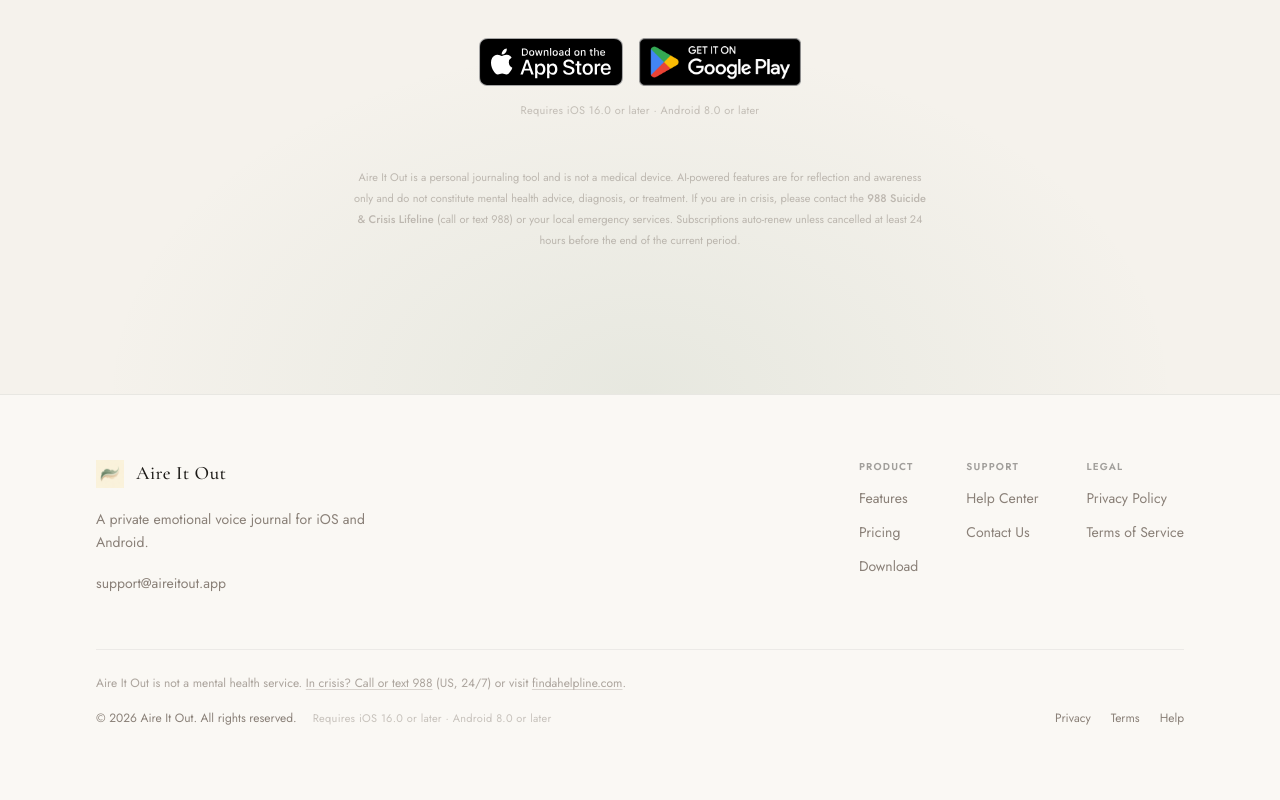
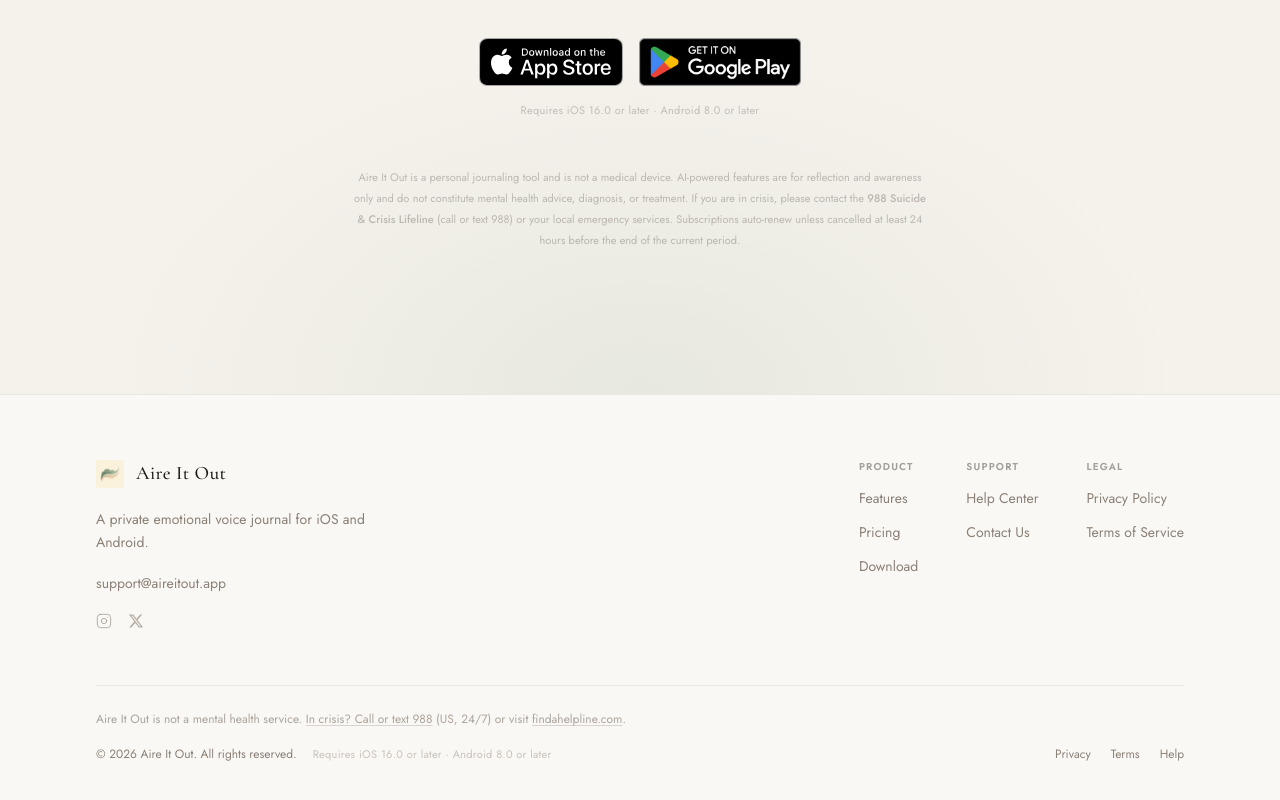
Before and after one commit to kaitpearldev-design/aireitout-website, a Next.js app: page / in a window 1280 px wide. Shown: the part 4233-5033 px from the top of the page. Built offline with nearby package versions, Linux system fonts and the light colour scheme.

Commit message:
Add social links to footer

```diff
--- a/components/Footer.tsx
+++ b/components/Footer.tsx
@@ -17,6 +17,32 @@
             <a href="mailto:support@aireitout.app" className="text-sm text-[#8A8078] hover:text-[#1C1A17] transition-colors duration-200">
               support@aireitout.app
             </a>
+            <div className="flex gap-4">
+              <a
+                href="https://www.instagram.com/aireitout.app/"
+                target="_blank"
+                rel="noopener noreferrer"
+                aria-label="Instagram"
+                className="text-[#8A8078]/60 hover:text-[#1C1A17] transition-colors duration-200"
+              >
+                <svg width="16" height="16" viewBox="0 0 24 24" fill="none" stroke="currentColor" strokeWidth="1.5" strokeLinecap="round" strokeLinejoin="round">
+                  <rect x="2" y="2" width="20" height="20" rx="5" ry="5" />
+                  <circle cx="12" cy="12" r="4" />
+                  <circle cx="17.5" cy="6.5" r="0.75" fill="currentColor" stroke="none" />
+                </svg>
+              </a>
+              <a
+                href="https://x.com/AireItOut"
+                target="_blank"
+                rel="noopener noreferrer"
+                aria-label="X (Twitter)"
+                className="text-[#8A8078]/60 hover:text-[#1C1A17] transition-colors duration-200"
+              >
+                <svg width="16" height="16" viewBox="0 0 24 24" fill="currentColor">
+                  <path d="M18.244 2.25h3.308l-7.227 8.26 8.502 11.24H16.17l-5.214-6.817L4.99 21.75H1.68l7.73-8.835L1.254 2.25H8.08l4.713 6.231zm-1.161 17.52h1.833L7.084 4.126H5.117z" />
+                </svg>
+              </a>
+            </div>
           </div>
 
           <div className="flex flex-col sm:flex-row gap-12">
```
